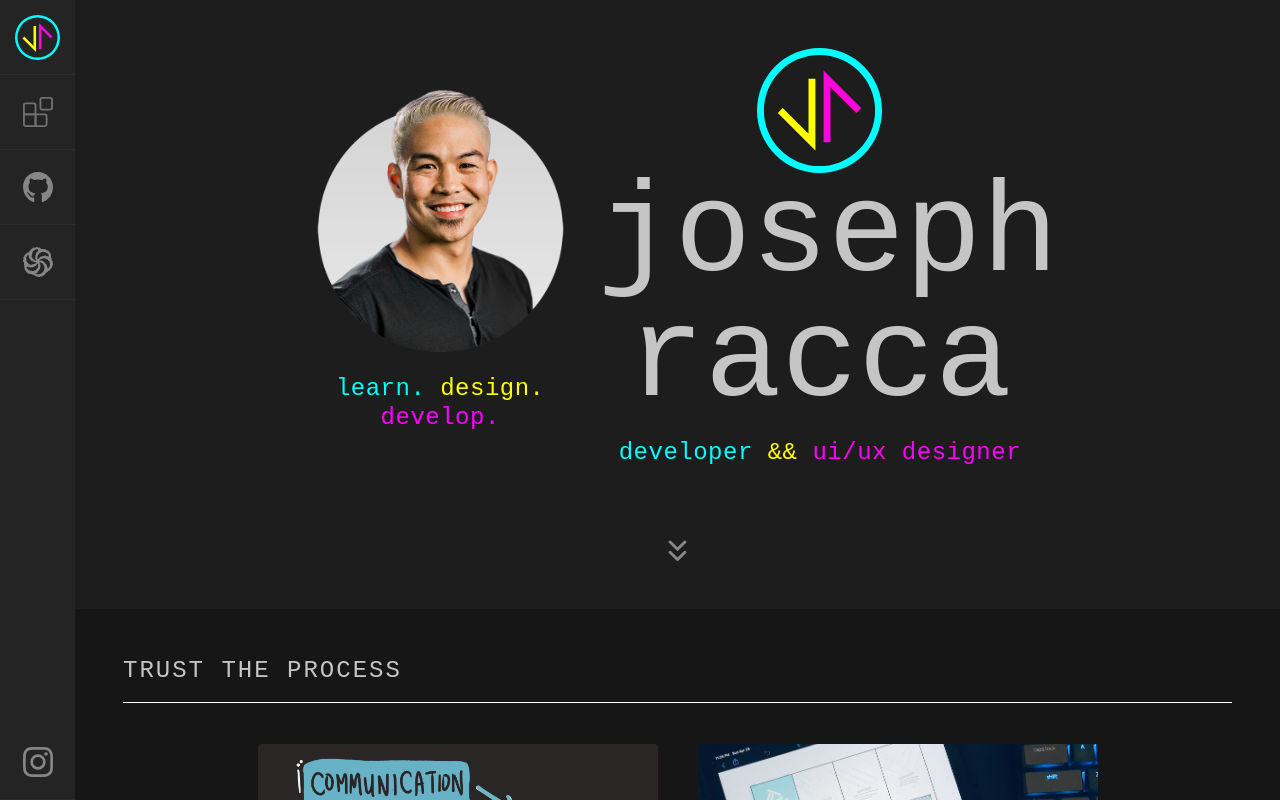
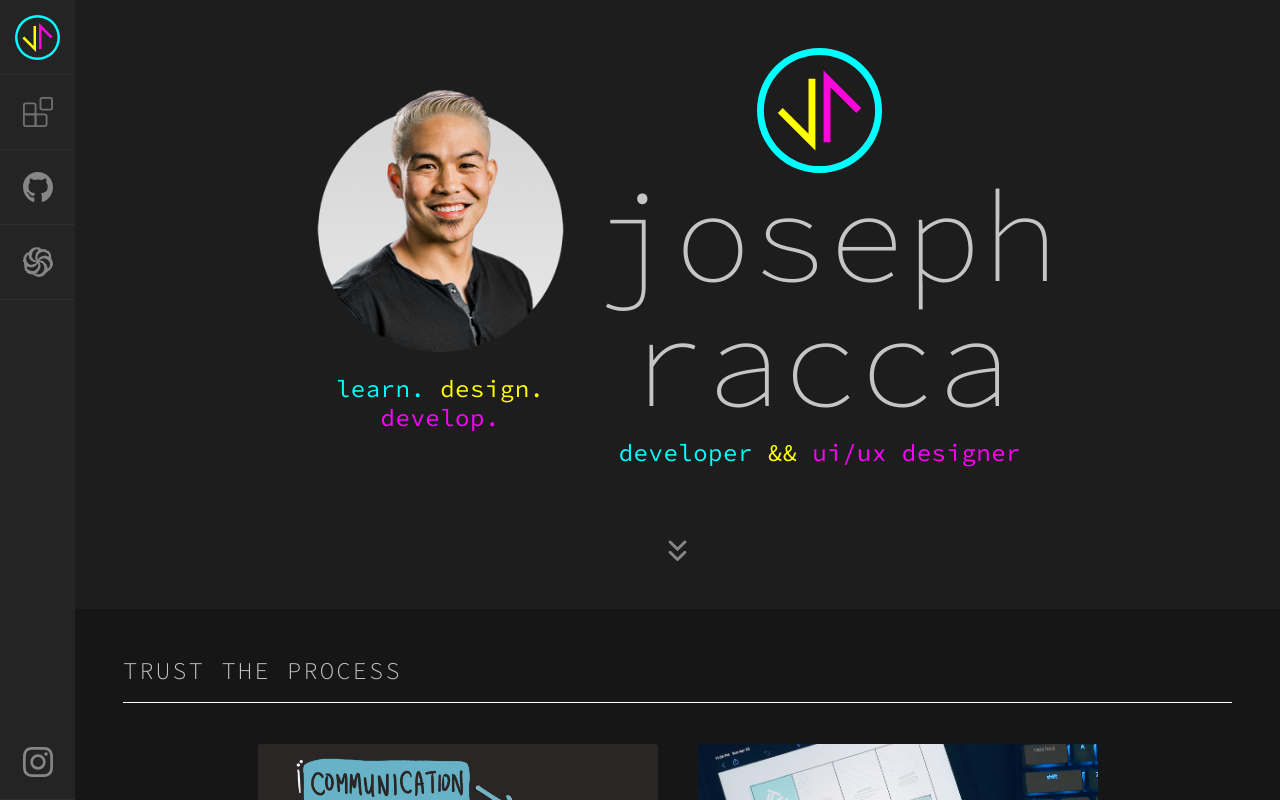
Before and after one commit to josephracca/josephracca.github.io, an Angular app: page / in a window 1280 px wide. Shown: the top 800 px of the page. Built offline with nearby package versions, Linux system fonts and the light colour scheme.

Commit message:
font import

```diff
--- a/src/styles.sass
+++ b/src/styles.sass
@@ -2,7 +2,7 @@
 
 /* Importing Bootstrap SCSS file. */
 @import '~bootstrap/scss/bootstrap'
-@import url('https://fonts.googleapis.com/css2?family=Source+Code+Pro:ital,wght@0,2000,3000,4000,5000,6000,7000,9001,2001,3001,4001,5001,6001,7001,900&display=swap')
+@import url('https://fonts.googleapis.com/css2?family=Source+Code+Pro:ital,wght@0,200;0,300;0,400;0,500;0,600;0,700;0,900;1,200;1,300;1,400;1,500;1,600;1,700;1,900&display=swap')
 
 html
     height: 100%
```
Also changed, not shown: 1 other file (tests, documents, lock files or other folders).
